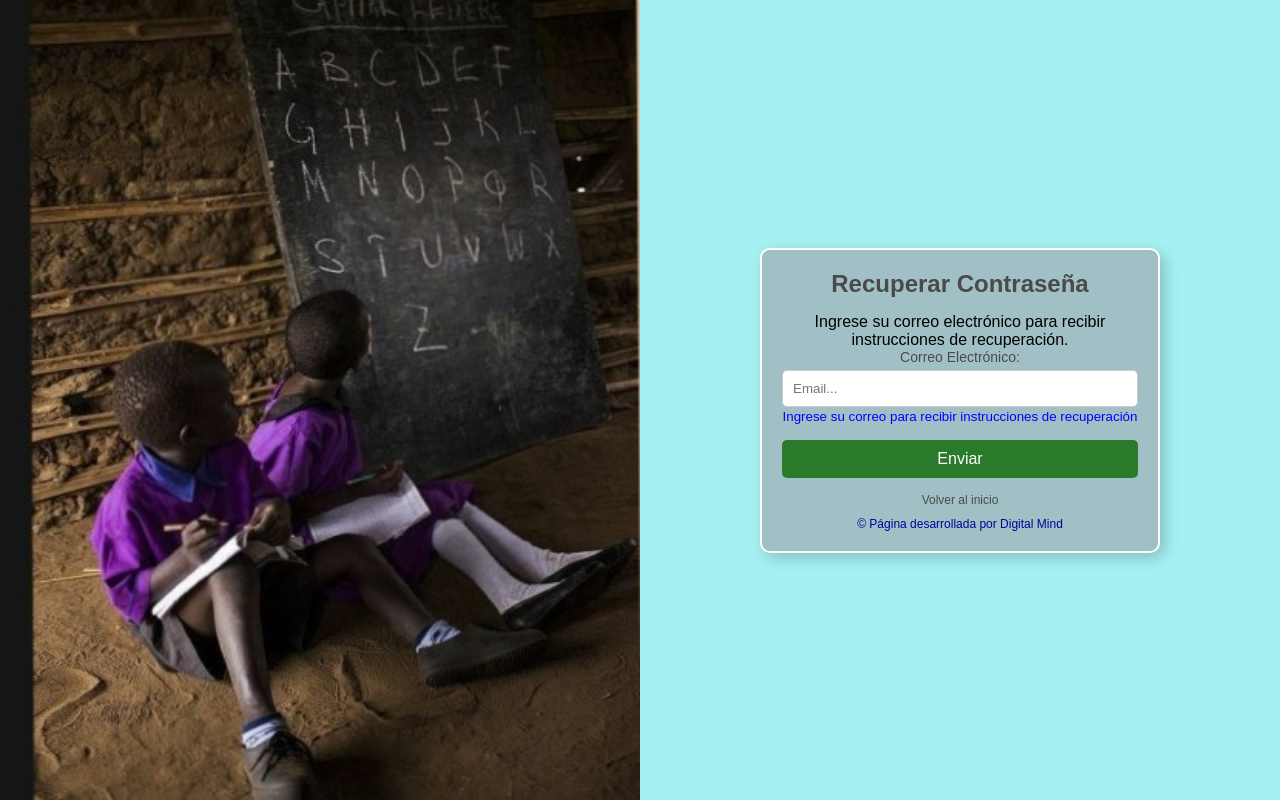
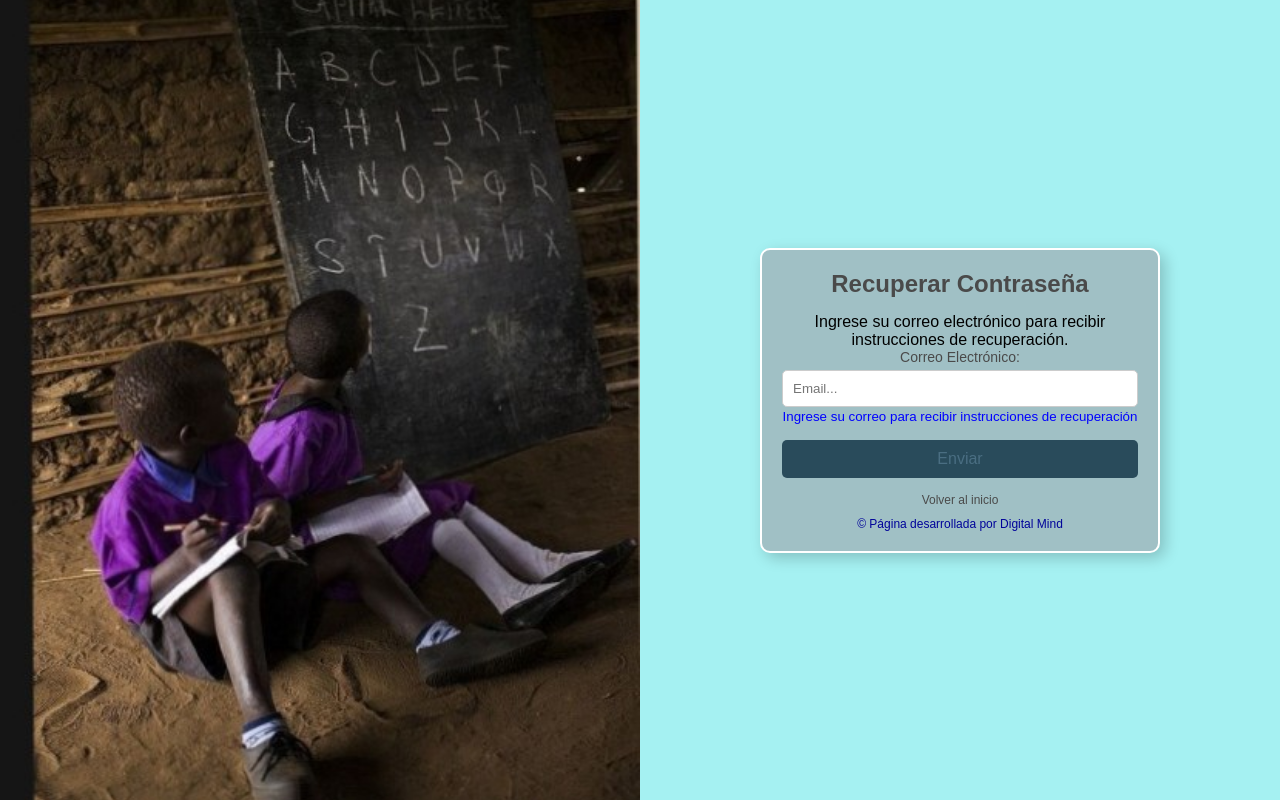
Before and after one commit to patomax31/Digital-Mind, a PHP site: page /digital-mind/PHP/recovery.php in a window 1280 px wide. Run offline with PHP 8.4, Linux system fonts and the light colour scheme.

Commit message:
Arreglos

```diff
--- a/css/login_style.css
+++ b/css/login_style.css
@@ -57,9 +57,8 @@ body, html {
 }
 
 .form-group input[type="submit"] {
-    background-color: #0a6800c8;
-    color: white;
-
+    background-color: #294b5b;
+    color: #4a6e82;
     cursor: pointer;
     font-size: 16px;
     border: none;
@@ -67,7 +66,7 @@ body, html {
 }
 
 .form-group input[type="submit"]:hover {
-    background-color: #e3f2f7;
+    background-color: #a0c0c5;
 }
 
 
```
